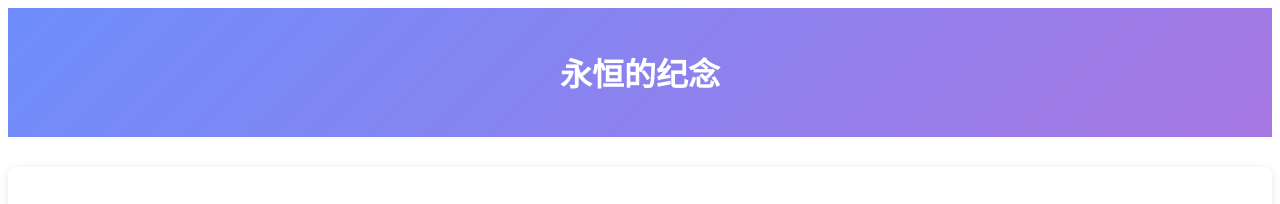
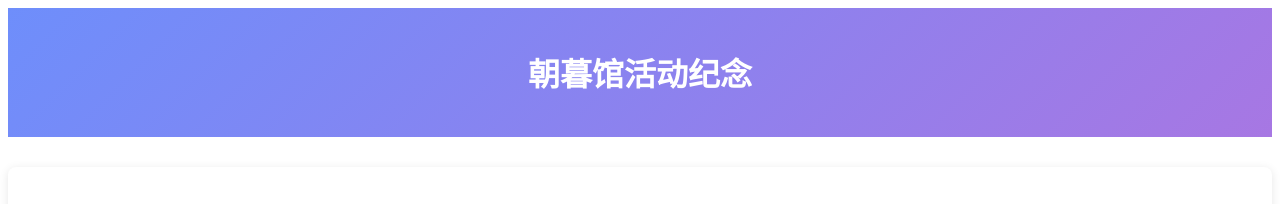
Before and after one commit to qdqlovezhl/Zhaomu-Pavilion, a plain HTML site: page index.html in a window 1280 px wide. Shown: the top 204 px of the page. Drawn offline with nearby package versions, Linux system fonts and the light colour scheme.

Commit message:
Update index.html

```diff
--- a/index.html
+++ b/index.html
@@ -4,13 +4,13 @@
 <head>
     <meta charset="UTF-8">
     <meta name="viewport" content="width=device-width, initial-scale=1.0">
-    <title>纪念活动板报</title>
+    <title>朝暮馆活动纪念</title>
     <link rel="stylesheet" href="styles.css">
     <link rel="stylesheet" href="https://cdnjs.cloudflare.com/ajax/libs/lightbox2/2.11.3/css/lightbox.min.css">
 </head>
 <body>
     <header>
-        <h1>永恒的纪念</h1>
+        <h1>朝暮馆活动纪念</h1>
     </header>
 
     <section class="photo-wall">
```
